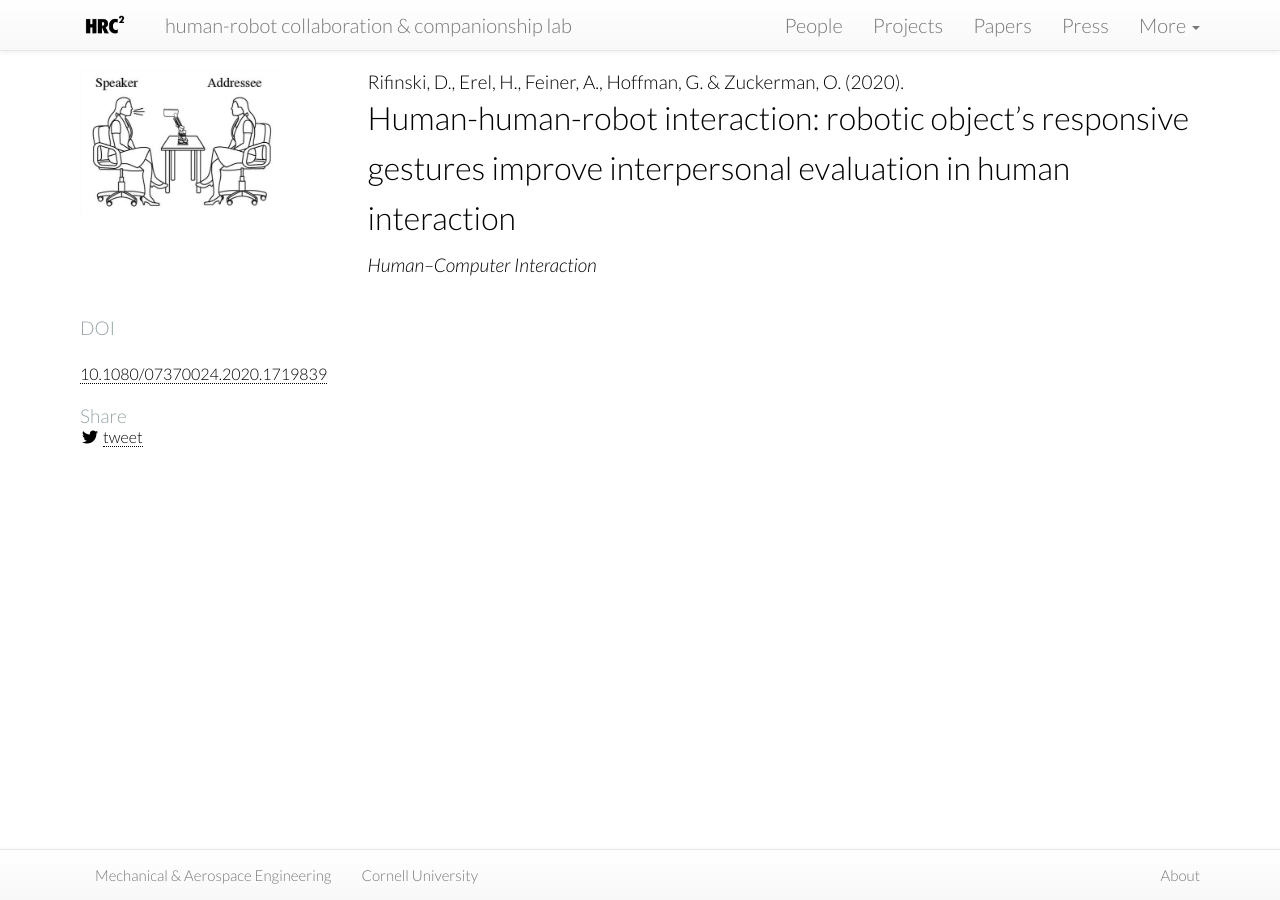
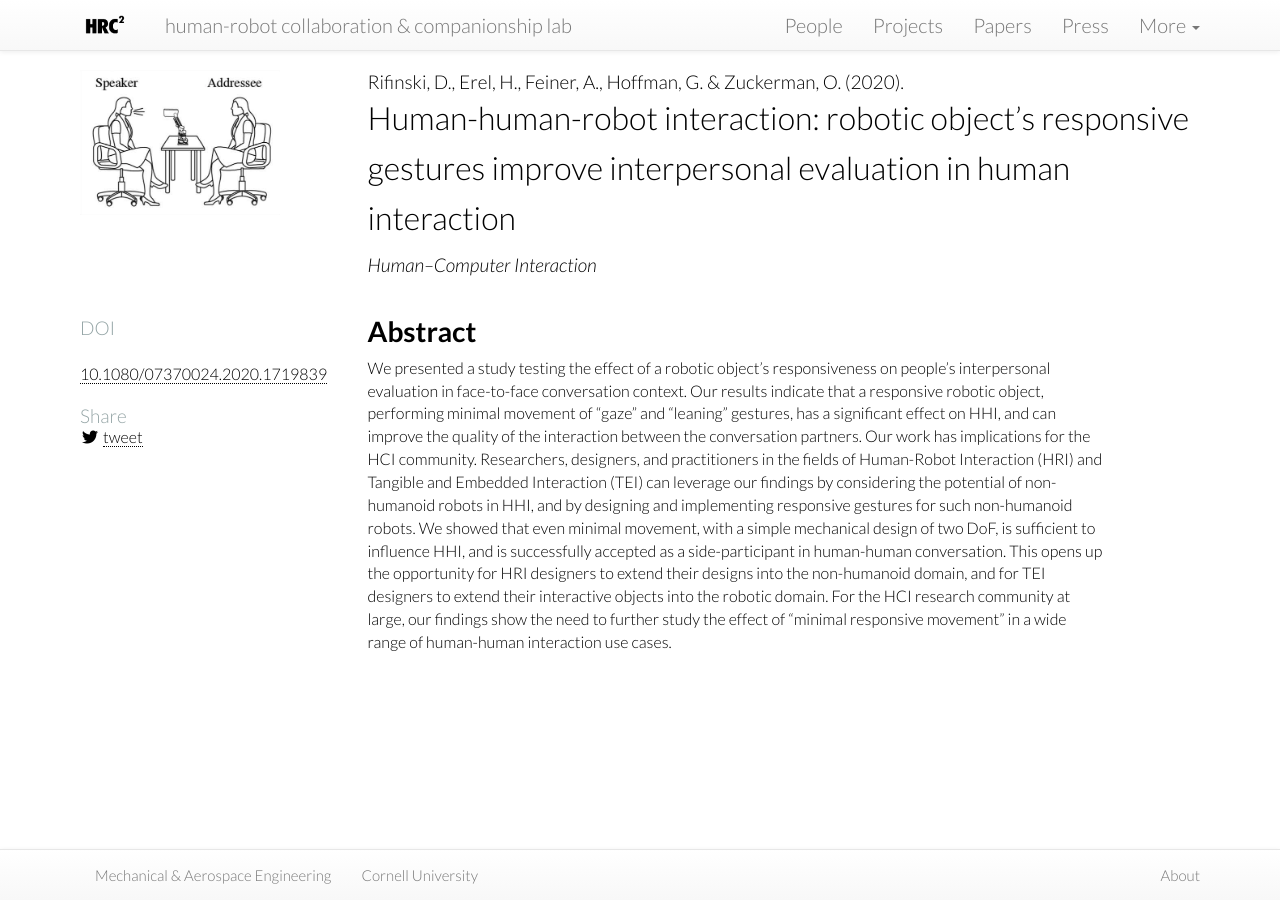
Before and after one commit to hrc2/hrc2.github.io, a Jekyll site: the page built from papers/_posts/2020-02-24-human-human-robot.md, in a window 1280 px wide. Built offline with Jekyll 4.4.1, drawn with Linux system fonts in a browser that asks for light colours; nearby versions of some CDN libraries; some web fonts are replaced.

Commit message:
adding abstract (conc) to HCI20 and kelly

```diff
--- a/papers/_posts/2020-02-24-human-human-robot.md
+++ b/papers/_posts/2020-02-24-human-human-robot.md
@@ -27,4 +27,6 @@ tags:
 ---
 {% include JB/setup %}
 
-<!-- # Abstract -->
+# Abstract
+
+We presented a study testing the effect of a robotic object’s responsiveness on people’s interpersonal evaluation in face-to-face conversation context. Our results indicate that a responsive robotic object, performing minimal movement of “gaze” and “leaning” gestures, has a significant effect on HHI, and can improve the quality of the interaction between the conversation partners. Our work has implications for the HCI community. Researchers, designers, and practitioners in the fields of Human-Robot Interaction (HRI) and Tangible and Embedded Interaction (TEI) can leverage our findings by considering the potential of non-humanoid robots in HHI, and by designing and implementing responsive gestures for such non-humanoid robots. We showed that even minimal movement, with a simple mechanical design of two DoF, is sufficient to influence HHI, and is successfully accepted as a side-participant in human-human conversation. This opens up the opportunity for HRI designers to extend their designs into the non-humanoid domain, and for TEI designers to extend their interactive objects into the robotic domain. For the HCI research community at large, our findings show the need to further study the effect of “minimal responsive movement” in a wide range of human-human interaction use cases.
```
Also changed, not shown: people/_posts/2020-02-26-kelly-cheng.md (added, +16 -0 lines), assets/images/team/kelly-cheng.JPG (added).
